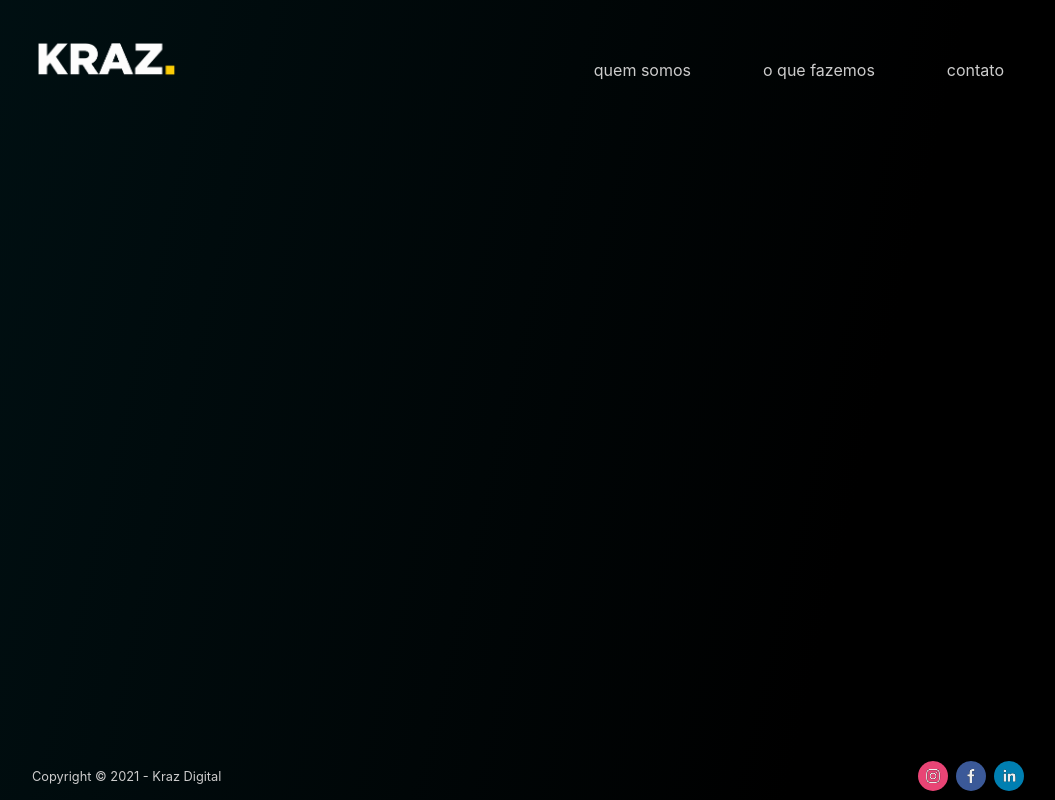
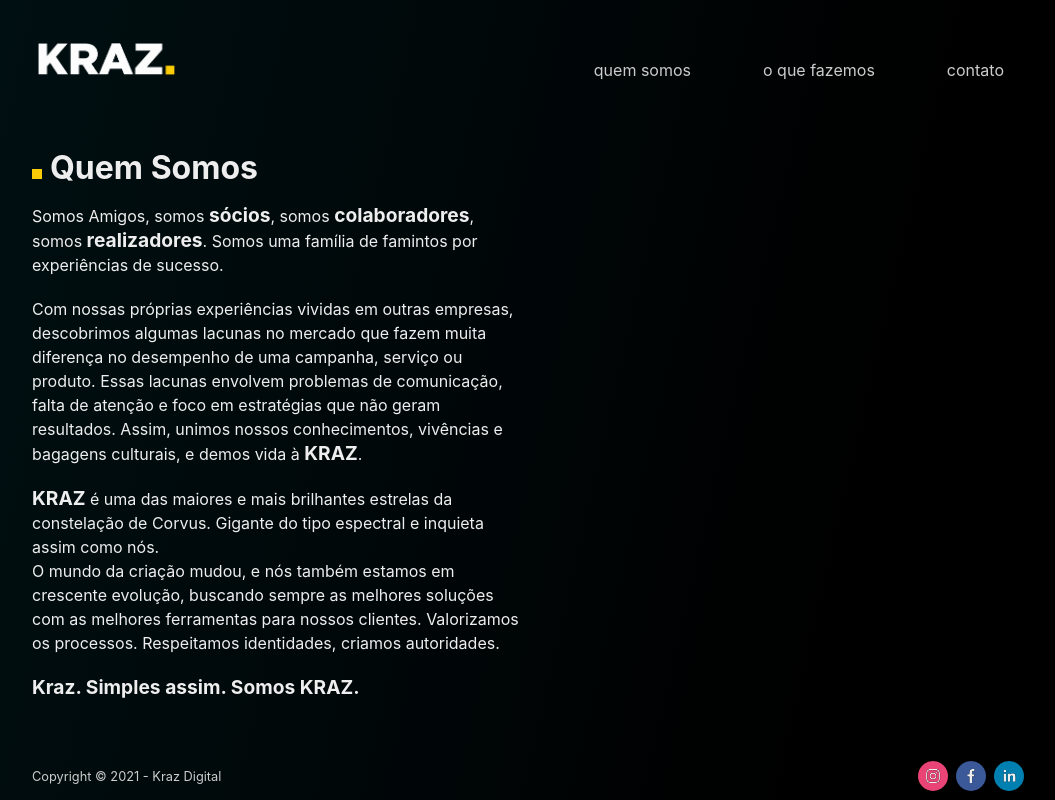
Before and after one commit to flpfar/kraz-next, a Next.js app: page /about in a window 1280 px wide. Shown: the whole page, without its empty margins (112-1167 px from the left). Built offline with nearby package versions, Linux system fonts and the light colour scheme.

Commit message:
Add content to About page

```diff
--- a/src/pages/about/index.js
+++ b/src/pages/about/index.js
@@ -1,12 +1,44 @@
+import * as Styled from "./styles";
 import Head from "next/head";
-import * as Styled from "./styles";
 
 export default function About() {
   return (
     <Styled.Main>
       <Head>
-        <title>Kraz - Quem Somos | Brand Experience</title>
+        <title>Kraz - Quem Somos | Marketing Digital</title>
       </Head>
+      <Styled.LeftSection>
+        <h1>
+          <span className="item-square" />
+          Quem Somos
+        </h1>
+        <p>
+          Somos Amigos, somos <strong>sócios</strong>, somos
+          <strong> colaboradores</strong>, somos <strong>realizadores</strong>.
+          Somos uma família de famintos por experiências de sucesso.
+        </p>
+        <br />
+        <p>
+          Com nossas próprias experiências vividas em outras empresas,
+          descobrimos algumas lacunas no mercado que fazem muita diferença no
+          desempenho de uma campanha, serviço ou produto. Essas lacunas envolvem
+          problemas de comunicação, falta de atenção e foco em estratégias que
+          não geram resultados. Assim, unimos nossos conhecimentos, vivências e
+          bagagens culturais, e demos vida à <strong>KRAZ</strong>.
+        </p>
+        <br />
+        <p>
+          <strong>KRAZ</strong> é uma das maiores e mais brilhantes estrelas da
+          constelação de Corvus. Gigante do tipo espectral e inquieta assim como
+          nós. <br/> O mundo da criação mudou, e nós também estamos em crescente evolução, buscando
+          sempre as melhores soluções com as melhores ferramentas para nossos clientes.
+          Valorizamos os processos. Respeitamos identidades, criamos
+          autoridades.
+        </p>
+        <br />
+        <p><strong>Kraz. Simples assim. Somos KRAZ.</strong></p>
+      </Styled.LeftSection>
+      <Styled.RightSection></Styled.RightSection>
     </Styled.Main>
   );
 }
--- a/src/pages/about/styles.js
+++ b/src/pages/about/styles.js
@@ -1,9 +1,49 @@
-import styled from 'styled-components';
+import styled, { css } from "styled-components";
 
 export const Main = styled.main`
+  display: flex;
+  flex-direction: column;
+  justify-content: center;
   height: 100%;
-  @media (min-width: 769px) {
+  @media (min-width: 1080px) {
     display: grid;
     grid-template-columns: 1fr 1fr;
+    grid-column-gap: 1rem;
+    align-items: center;
   }
 `;
+
+export const LeftSection = styled.section`
+  color: ${({ theme }) => theme.colors.primary};
+
+  h1 {
+    font-size: 2rem;
+    margin-bottom: 1rem;
+
+    strong {
+      color: ${({ theme }) => theme.colors.secondary};
+    }
+  }
+
+  h2 {
+    margin: 1.8rem 0 1rem;
+  }
+
+  p {
+    line-height: 1.5rem;
+
+    strong {
+      font-size: 1.2rem;
+    }
+  }
+
+  @media (max-width: 1080px) {
+    margin-bottom: 2rem;
+  }
+`;
+
+export const RightSection = styled.section`
+  width: 100%;
+  display: flex;
+  flex-direction: column;
+`;
--- a/src/pages/contact/index.js
+++ b/src/pages/contact/index.js
@@ -13,7 +13,7 @@
   return (
     <Styled.Main>
       <Head>
-        <title>Kraz - Quem Somos | Brand Experience</title>
+        <title>Kraz - Contato | Marketing Digital</title>
       </Head>
       <Styled.Info>
         <h1>
--- a/src/pages/index.js
+++ b/src/pages/index.js
@@ -6,7 +6,7 @@
   return (
     <Styled.Main>
       <Head>
-        <title>Kraz - Página Inicial | Brand Experience</title>
+        <title>Kraz - Página Inicial | Marketing Digital</title>
       </Head>
       <Styled.LeftSection>
         <h3 title="Soluções criativas">
```
Also changed, not shown: src/pages/contact/styles.js (+6 -3 lines).
